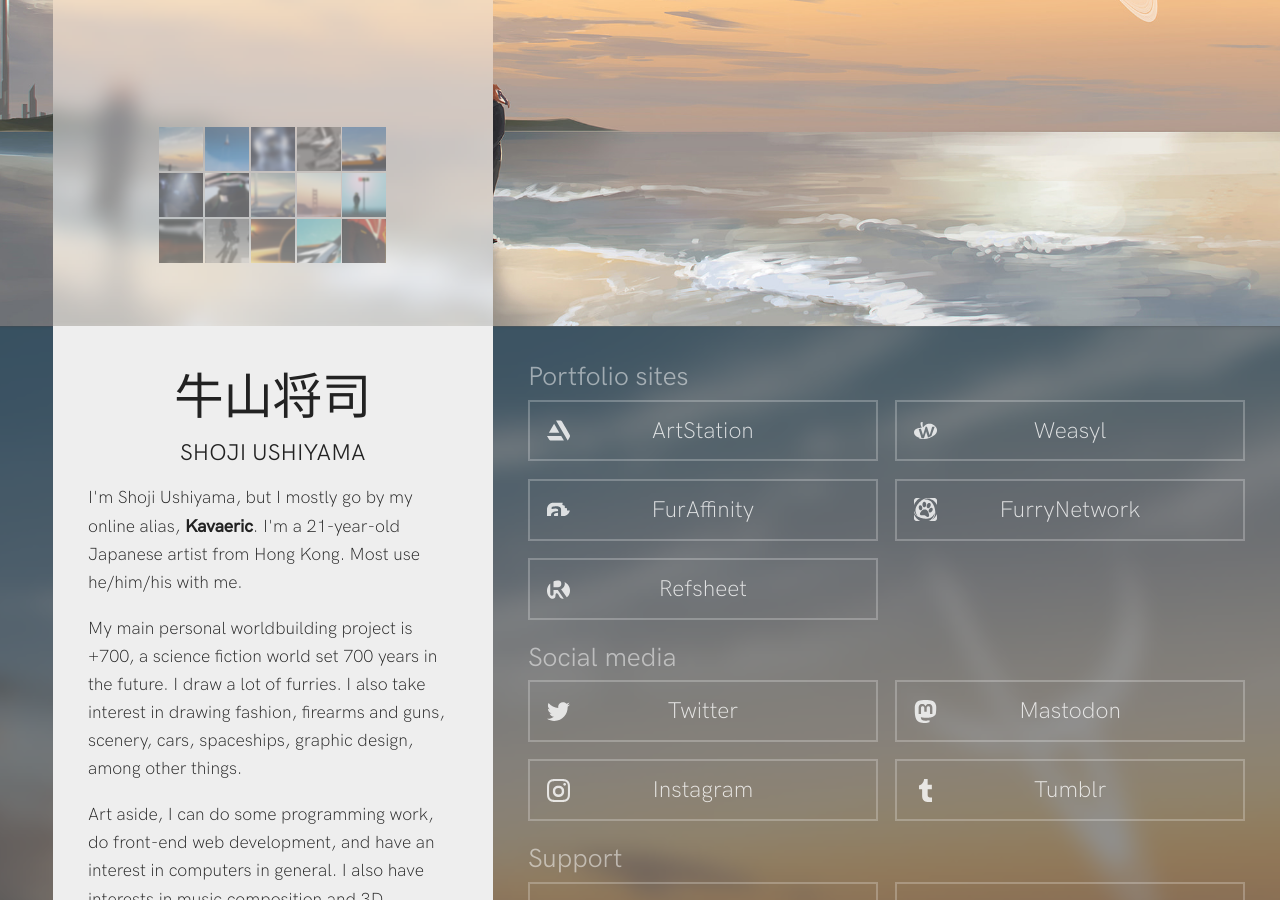
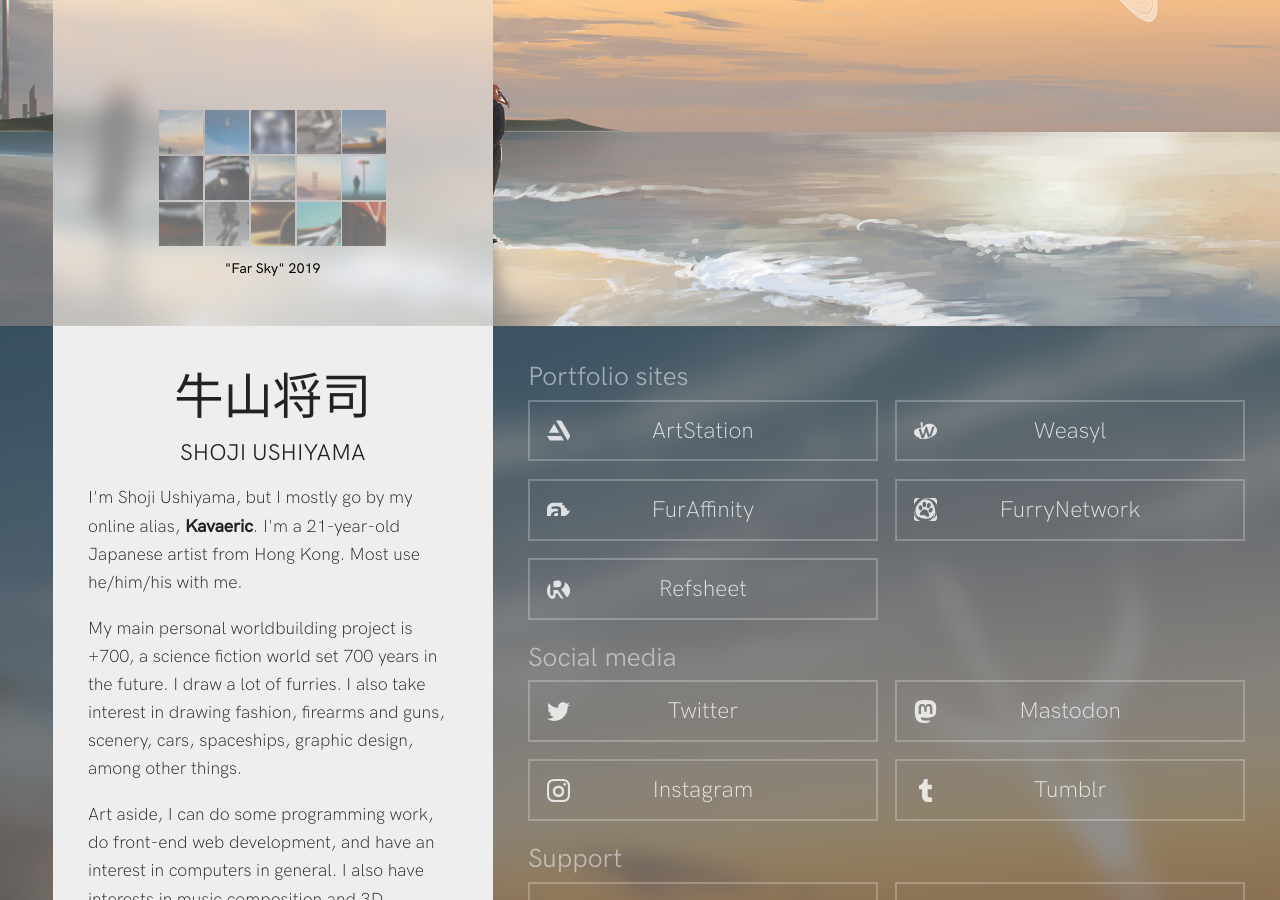
Before and after one commit to Kavaeric/kavaeric.github.io, a Jekyll site: the page built from index.html, in a window 1280 px wide and 900 px high, scrolled down 574 px. Built offline with Jekyll 4.4.1, drawn with Linux system fonts in a browser that asks for light colours.

Commit message:
Update index.html

```diff
--- a/index.html
+++ b/index.html
@@ -47,7 +47,7 @@ title: Kavaeric
                     <a href="javascript:;" class="button" title="Follow" id="kathid"></a>
                     <a href="javascript:;" class="button" title="Anubis" id="anubis"></a>
                 </div>
-                <p id="headerText"></p>
+                <p id="headerText">"Far Sky" 2019</p>
 
             </div>
 
```
